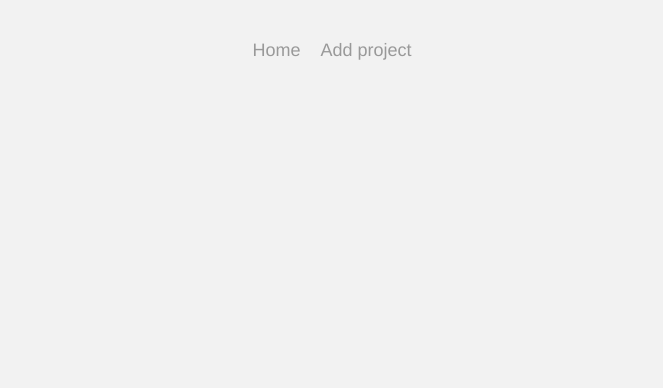
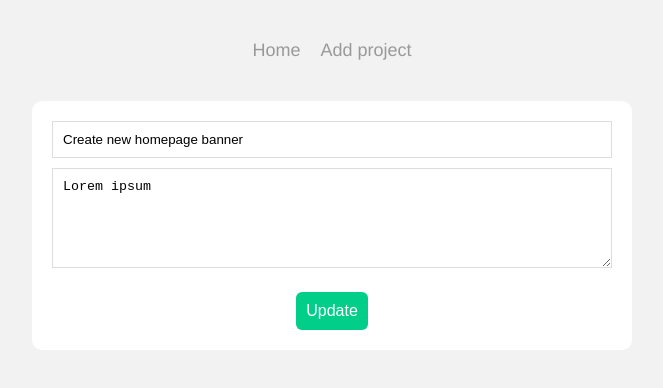
Before and after one commit to AbulSyed/Project-planner, a Vue app: page /projects/1 in a window 1280 px wide. Before the commit this address had no page. Shown: the top 388 px of the page, without its empty margins (308-971 px from the left). Built offline with nearby package versions, Linux system fonts and the light colour scheme; data requests are answered from the project's data file.

Commit message:
edit project

```diff
--- a/src/components/SingleProject.vue
+++ b/src/components/SingleProject.vue
@@ -3,7 +3,9 @@
     <div class="title">
       <h3 @click="showDetails = !showDetails">{{ project.title }}</h3>
       <div class="icons">
-        <span class="material-icons">edit</span>
+        <router-link :to="{ name: 'EditProject', params: { id: project.id } }">
+          <span class="material-icons">edit</span>
+        </router-link>
         <span @click="handleDelete" class="material-icons">delete</span>
         <span @click="handleDone" class="material-icons">done</span>
       </div>
--- a/src/router/index.js
+++ b/src/router/index.js
@@ -1,6 +1,7 @@
 import { createRouter, createWebHistory } from 'vue-router'
 import Home from '../views/Home.vue'
 import AddProject from '../views/AddProject.vue'
+import EditProject from '../views/EditProject.vue'
 
 const routes = [
   {
@@ -13,6 +14,12 @@ const routes = [
     name: 'AddProject',
     component: AddProject
   },
+  {
+    path: '/projects/:id',
+    name: 'EditProject',
+    component: EditProject,
+    props: true
+  }
 ]
 
 const router = createRouter({
--- /dev/null
+++ b/src/views/EditProject.vue
@@ -0,0 +1,49 @@
+<template>
+  <div class="edit-project">
+    <form @submit.prevent="handleSubmit">
+      <input type="text" required placeholder="title" v-model="title">
+      <textarea required placeholder="details" v-model="details"></textarea>
+      <button>Update</button>
+    </form>
+  </div>
+</template>
+
+<script>
+export default {
+  props: ['id'],
+  data(){
+    return {
+      title: '',
+      details: '',
+      url: `http://localhost:3000/projects/${this.id}`
+    }
+  },
+  mounted(){
+    fetch(this.url)
+    .then(res => res.json())
+    .then(data => {
+      this.title = data.title
+      this.details = data.details
+    })
+  },
+  methods: {
+    handleSubmit(){
+      const project = {
+        title: this.title,
+        details: this.details
+      }
+      fetch(this.url, {
+        method: 'PATCH',
+        headers: { 'Content-Type': 'application/json' },
+        body: JSON.stringify(project)
+      })
+      .then(() => this.$router.push({ name: 'Home' }))
+      .catch(error => console.log(error.message))
+    }
+  }
+}
+</script>
+
+<style>
+
+</style>
```
